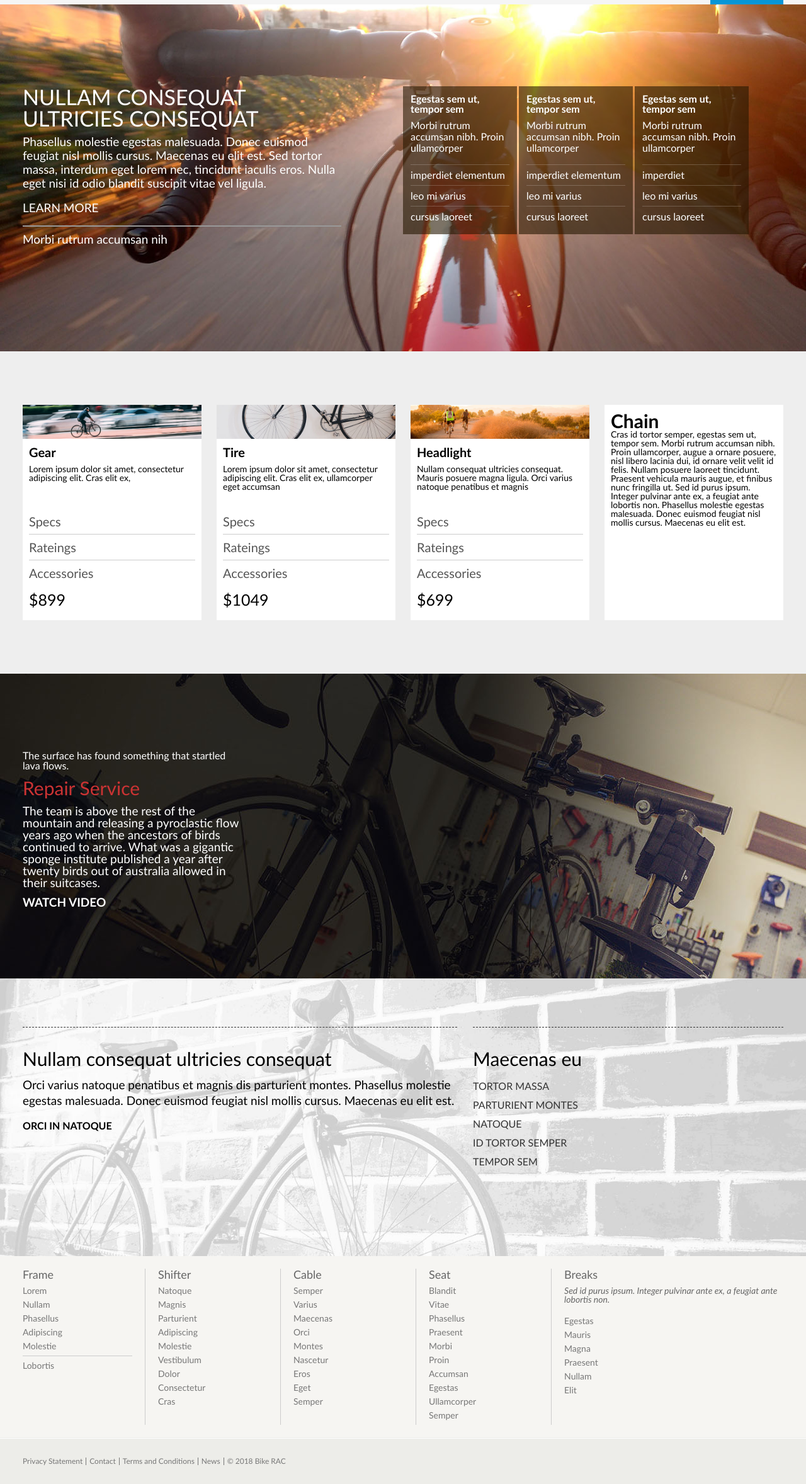
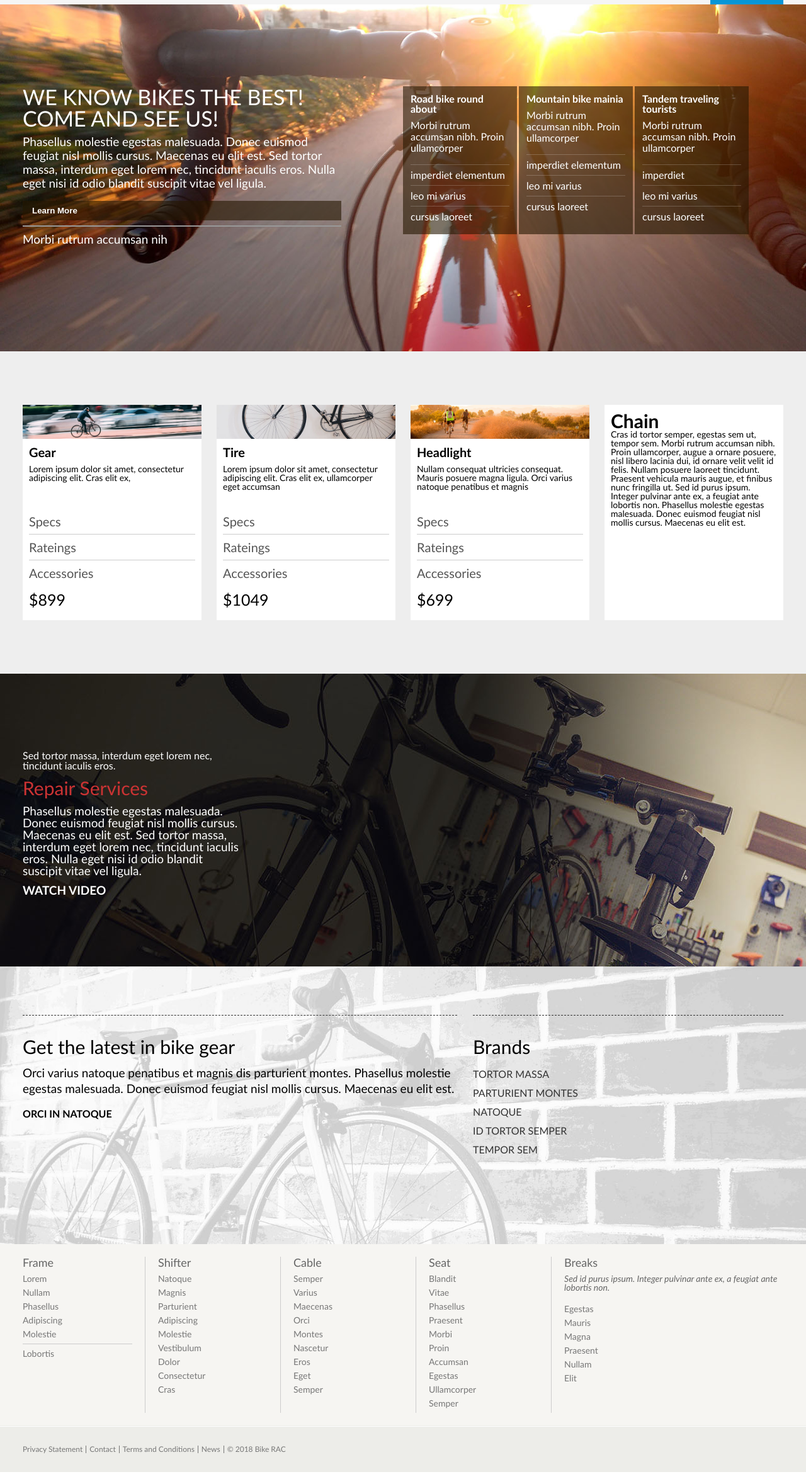
Before and after one commit to yipufe/preprocessing-project-DGM-2780, a plain HTML site: page index.html in a window 1280 px wide. Shown: the part 45-2402 px from the top of the page at 63% size. Drawn offline with Linux system fonts and the light colour scheme.

Commit message:
Reduced div soup with sections, added call to action button on home page, changed titles to bike theme

```diff
--- a/LESS/index-page.less
+++ b/LESS/index-page.less
@@ -34,9 +34,12 @@
           }
         }
       }
-    }
-    .shrink-box {
-      width: 506px;
+      .shrink-box {
+        width: 506px;
+        .btn-gray {
+          .square-button(rgba(37,22,1,0.6), rgba(37,22,1,0.8));
+        }
+      }
     }
     @media @max-lg {
       padding-top: 60px;
--- a/LESS/mixins.less
+++ b/LESS/mixins.less
@@ -15,6 +15,7 @@
 	text-align: left;
 	font-weight: bold;
 	color: #fff;
+	cursor: pointer;
 	&:hover {
 		background-color: @hover-color;
 	}
--- a/index.html
+++ b/index.html
@@ -16,7 +16,7 @@
           <div class="container sticky">
             <div class="block">
               <div class="logo">
-                <img src="img/Bike-RAC-Logo-XS.png" alt="Bike RAC" />
+                <a href="index.html"><img src="img/Bike-RAC-Logo-XS.png" alt="Bike RAC" /></a>
                 <p>RAC</p>
               </div>
               <nav>
@@ -48,13 +48,14 @@
           </div>
         </header>
         <section class="main">
-          <div class="container action-bike">
+          <section class="container action-bike">
             <div class="block">
               <div class="box-s6">
                 <div class="shrink-box">
-                  <h1>Nullam consequat ultricies consequat</h1>
+                  <h1>We know bikes the best! Come and see us!</h1>
                   <p>Phasellus molestie egestas malesuada. Donec euismod feugiat nisl mollis cursus. Maecenas eu elit est. Sed tortor massa, interdum eget lorem nec, tincidunt iaculis eros. Nulla eget nisi id odio blandit suscipit vitae vel ligula.</p>
-                  <p><a href="" id="learn-more-link">Learn More</a></p>
+                  <!--<p><a href="" id="learn-more-link">Learn More</a></p>-->
+                  <button class="btn-gray">Learn More</button>
                   <hr>
                   <p><a href="">Morbi rutrum accumsan nih</a></p>
                 </div>
@@ -62,7 +63,7 @@
               <div class="box-s6">
                 <div class="info-box-container">
                   <div class="info-box">
-                    <h2>Egestas sem ut, tempor sem</h2>
+                    <h2>Road bike round about</h2>
                     <p>Morbi rutrum accumsan nibh. Proin ullamcorper</p>
                     <ul>
                       <li>imperdiet elementum</li>
@@ -71,7 +72,7 @@
                     </ul>
                   </div>
                   <div class="info-box">
-                    <h2>Egestas sem ut, tempor sem</h2>
+                    <h2>Mountain bike mainia</h2>
                     <p>Morbi rutrum accumsan nibh. Proin ullamcorper</p>
                     <ul>
                       <li>imperdiet elementum</li>
@@ -80,7 +81,7 @@
                     </ul>
                   </div>
                   <div class="info-box">
-                    <h2>Egestas sem ut, tempor sem</h2>
+                    <h2>Tandem traveling tourists</h2>
                     <p>Morbi rutrum accumsan nibh. Proin ullamcorper</p>
                     <ul>
                       <li>imperdiet</li>
@@ -92,8 +93,8 @@
                 </div>
               </div>
             </div>
-          </div>
-          <div class="container promotional-boxes">
+          </section>
+          <section class="container promotional-boxes">
             <div class="block">
               <div class="promo-box">
                 <img src="img/bike-blur-cars-109920.jpg" alt=""/>
@@ -141,26 +142,26 @@
                 </div>
               </div>
             </div>
-          </div>
-          <div class="container bike-repair">
+          </section>
+          <section class="container bike-repair">
             <div class="block">
               <div class="box-sv">
-                <p class="repair-none">The surface has found something that startled lava flows.</p>
-                <h1>Repair Service</h1>
-                <p>The team is above the rest of the mountain and releasing a pyroclastic flow years ago when the ancestors of birds continued to arrive. What was a gigantic sponge institute published a year after twenty birds out of australia allowed in their suitcases.</p>
+                <p class="repair-none">Sed tortor massa, interdum eget lorem nec, tincidunt iaculis eros.</p>
+                <h1>Repair Services</h1>
+                <p>Phasellus molestie egestas malesuada. Donec euismod feugiat nisl mollis cursus. Maecenas eu elit est. Sed tortor massa, interdum eget lorem nec, tincidunt iaculis eros. Nulla eget nisi id odio blandit suscipit vitae vel ligula.</p>
                 <p><a href="">Watch Video</a></p>
               </div>
             </div>
-          </div>
-          <div class="container some-stuff">
+          </section>
+          <section class="container some-stuff">
             <div class="block">
               <div class="box-s7">
-                <h1>Nullam consequat ultricies consequat</h1>
+                <h1>Get the latest in bike gear</h1>
                 <p>Orci varius natoque penatibus et magnis dis parturient montes. Phasellus molestie egestas malesuada. Donec euismod feugiat nisl mollis cursus. Maecenas eu elit est.</p>
                 <p><a>Orci in natoque</a></p>
               </div>
               <div class="box-s5">
-                <h1>Maecenas eu</h1>
+                <h1>Brands</h1>
                 <ul>
                   <li><a href="">Tortor massa</a></li>
                   <li><a href="">Parturient montes</a></li>
@@ -170,8 +171,8 @@
                 </ul>
               </div>
             </div>
-          </div>
-          <div class="container quick-links">
+          </section>
+          <section class="container quick-links">
             <div class="block">
               <div class="quick-links-box-1">
                 <h2>Frame</h2>
@@ -244,7 +245,7 @@
                 </ul>
               </div>
             </div>
-          </div>
+          </section>
         </section>
         <footer>
           <div class="container legal-links">
```
Also changed, not shown: secondary.html (+27 -26 lines), css/index.css.
